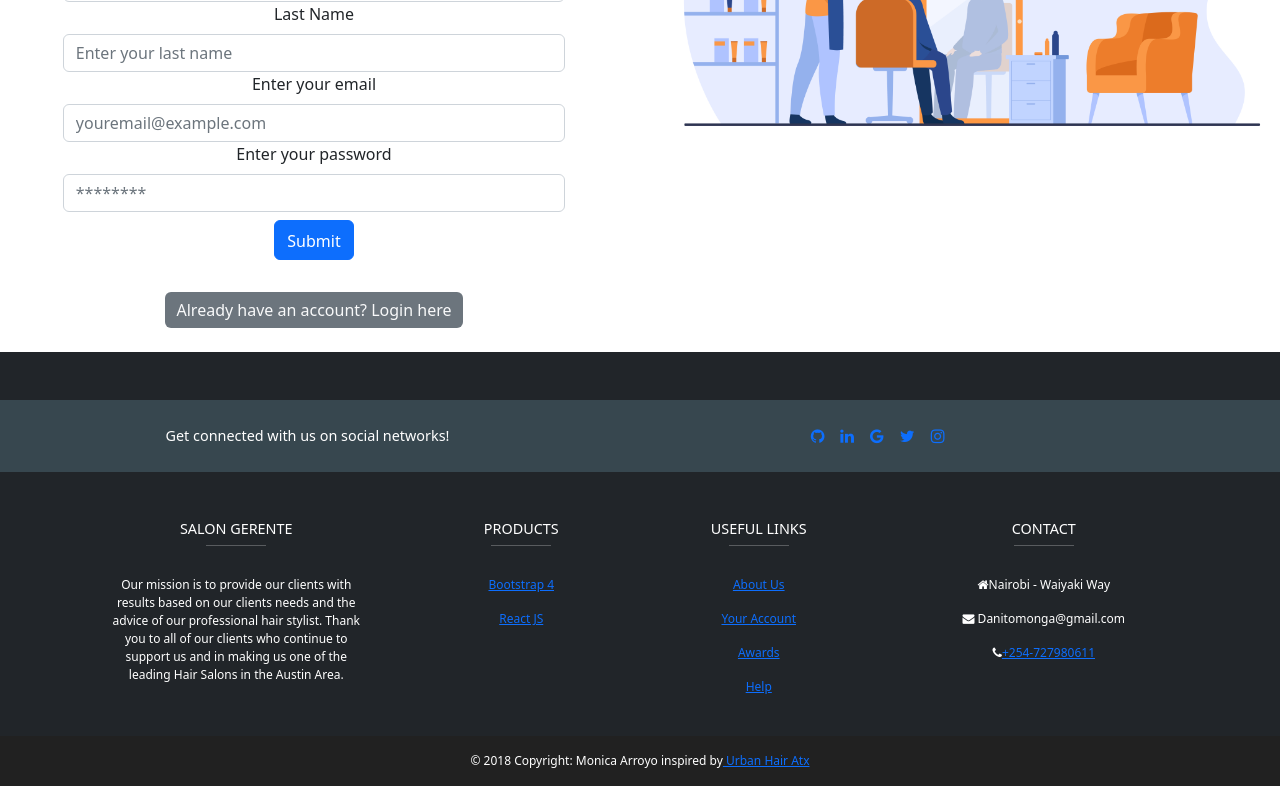
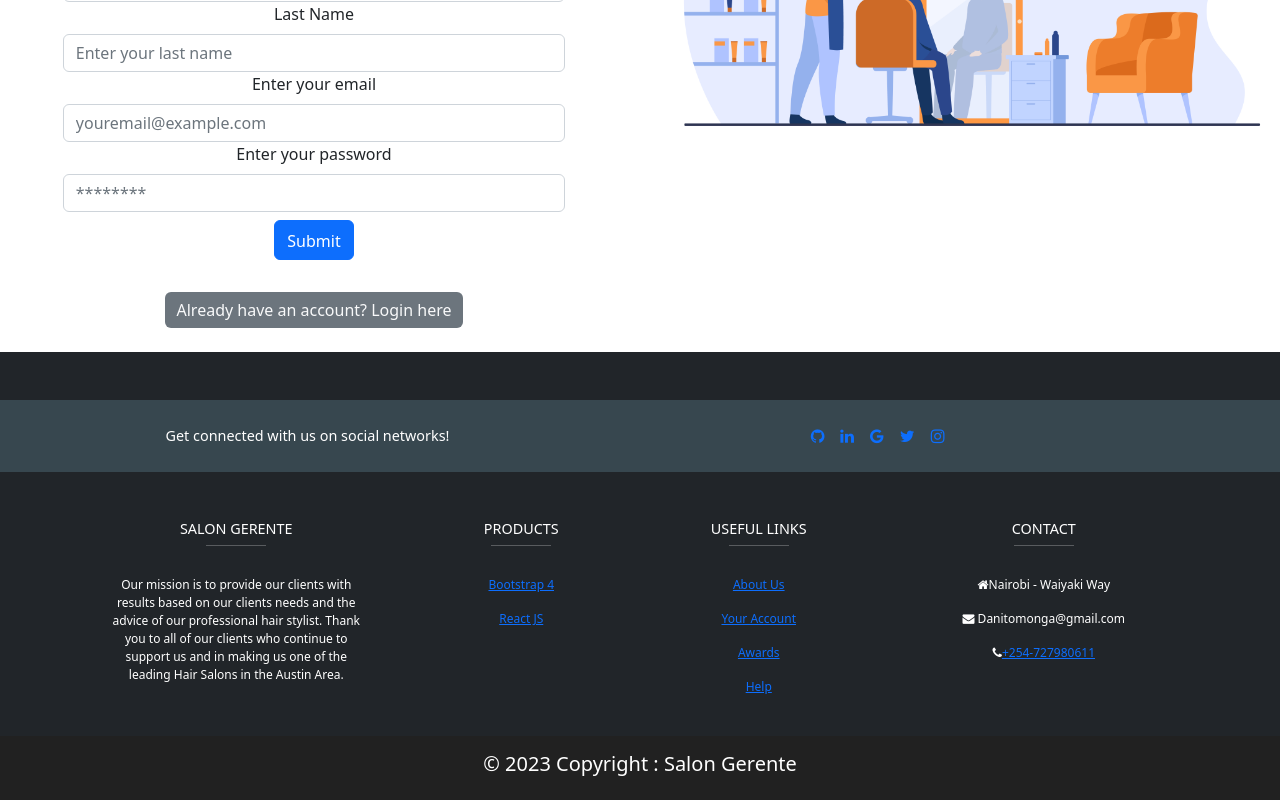
Before and after one commit to mungaiDaniel/Salon-Appointment-UI, a React (Create React App) app: page / in a window 1280 px wide. Shown: the part 331-1131 px from the top of the page. Built offline with nearby package versions, Linux system fonts and the light colour scheme.

Commit message:
user registration

```diff
--- a/src/components/Footer.js
+++ b/src/components/Footer.js
@@ -152,14 +152,7 @@ const Footer = () => {
         backgroundColor: "#212121"
       }}
     >
-      © 2018 Copyright: Monica Arroyo inspired by
-      <a
-        href="https://urbanhair-atx.com" target="_blank"rel="noopener noreferrer"
-        style={{ fontSize: ".75rem" }}
-      >
-        {" "}
-        Urban Hair Atx
-      </a>
+      <h5>© 2023 Copyright : Salon Gerente</h5>
     </div>
   </footer>
   );
```
